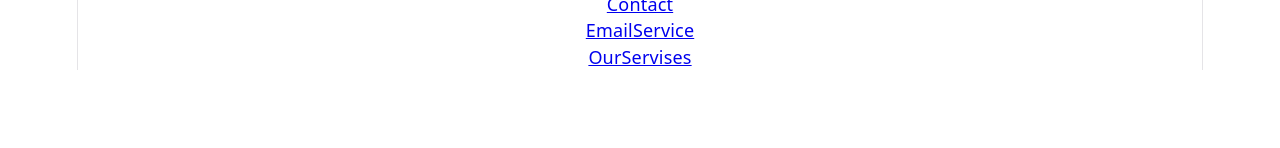
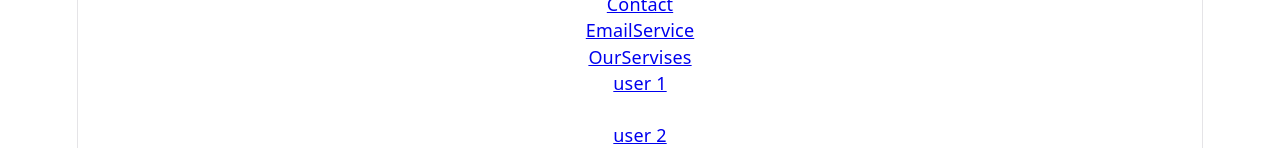
Before and after one commit to Mdismail-ai/React, a React (Vite) app in the folder useState/: page / in a window 1280 px wide. Shown: the part 1967-2115 px from the top of the page. Before the commit the page ends 2037 px from the top, so only its background shows below. Built offline with nearby package versions, Linux system fonts and the light colour scheme; no server answers.

Commit message:
11th commit

```diff
--- a/useState/src/App.jsx
+++ b/useState/src/App.jsx
@@ -15,6 +15,7 @@ import FetchInReact from './FetchInReact'
 import WorkingWithArrays from './WorkingWithArray'
 import NormalRouting from './NormalRouting'
 import NestedRouting from './NestedRouting'
+import DynamicRouting from './DynamicRouting'
 
 function App() {
   const [count, setCount] = useState(0)
@@ -70,6 +71,7 @@ function App() {
       <WorkingWithArrays/>
       <NormalRouting/>
       <NestedRouting/>
+      <DynamicRouting/>
     </>
   )
 }
--- /dev/null
+++ b/useState/src/DynamicRouting.jsx
@@ -0,0 +1,13 @@
+//second
+import { Routes , Route , Link } from "react-router-dom"
+import Home from './componentsOne/Home'
+import User from './componentsOne/User'
+const DynamicRouting = () => {
+    return (<>
+       <Routes>
+        <Route path="user/:id" element={<User/>}></Route>
+        <Route path="/" element={<Home/>}></Route>
+       </Routes>
+    </>)
+}
+export default DynamicRouting
--- /dev/null
+++ b/useState/src/componentsOne/Home.jsx
@@ -0,0 +1,10 @@
+// first
+import { Routes , Route , Link } from "react-router-dom"
+const Home = () =>{
+    return (<>
+    <Link  to="user/1">user 1</Link>
+    <br/>
+    <Link  to="user/2">user 2</Link>
+    </>)
+}
+export default Home
--- /dev/null
+++ b/useState/src/componentsOne/User.jsx
@@ -0,0 +1,10 @@
+// third
+import { useParams } from "react-router-dom"
+
+const User = () =>{
+    const {id} = useParams()
+    return (<>
+         <h1>User Id : {id}</h1>
+    </>)
+}
+export default User
```
